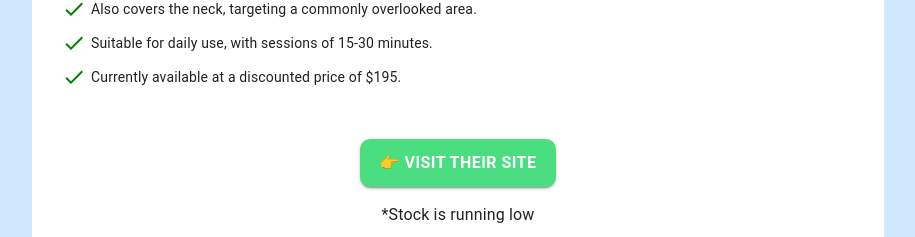
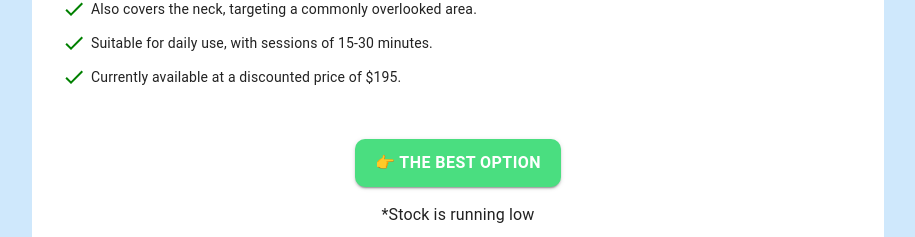
Before and after one commit to cyberkingz/blog-nova, a React (Create React App) app: page / in a window 1280 px wide. Shown: the part 2277-2514 px from the top of the page, without its empty margins (182-1097 px from the left). Built offline with nearby package versions, Linux system fonts and the light colour scheme.

Commit message:
update currencyr rate 3

```diff
--- a/src/Components/MainProduct.js
+++ b/src/Components/MainProduct.js
@@ -74,7 +74,7 @@ function MainProduct() {
       </div>
 
       <div style={{ width: '100%' }}>
-        <Button variant="contained" href="https://novalight-uk.com/products/masque-facial-avec-led-novalight" sx={{ fontWeight: 'bold', backgroundColor: '#4ade80', padding: '10px', paddingLeft: '20px', paddingRight: '20px', fontSize: '16px', borderRadius: '10px' }}>👉 Visit Their Site</Button>
+        <Button variant="contained" href="https://novalight-uk.com/products/masque-facial-avec-led-novalight" sx={{ fontWeight: 'bold', backgroundColor: '#4ade80', padding: '10px', paddingLeft: '20px', paddingRight: '20px', fontSize: '16px', borderRadius: '10px' }}>👉 The Best Option</Button>
         <p>*Stock is running low</p>
       </div>
 
--- a/src/ComponentsUk/FourthProduct.js
+++ b/src/ComponentsUk/FourthProduct.js
@@ -21,7 +21,7 @@ function SecondProduct() {
 
       <p>Current Body has some stellar reviews and was even propelled into stardom on ‘Emily in Paris,’ that show on Netflix.</p>
 
-      <p>Maybe we’d name it our second favorite on the list as it does have a comfortable fit and shows some promising results, but at this price, which was £370, we felt a bit of sticker-shock.</p>
+      <p>Maybe we’d name it our second favorite on the list as it does have a comfortable fit and shows some promising results, but at this price, which was £280, we felt a bit of sticker-shock.</p>
 
       <p>Why pay more when you can get the same results for less than £250.00 ? That’s what we thought!</p><br/>
 
```
